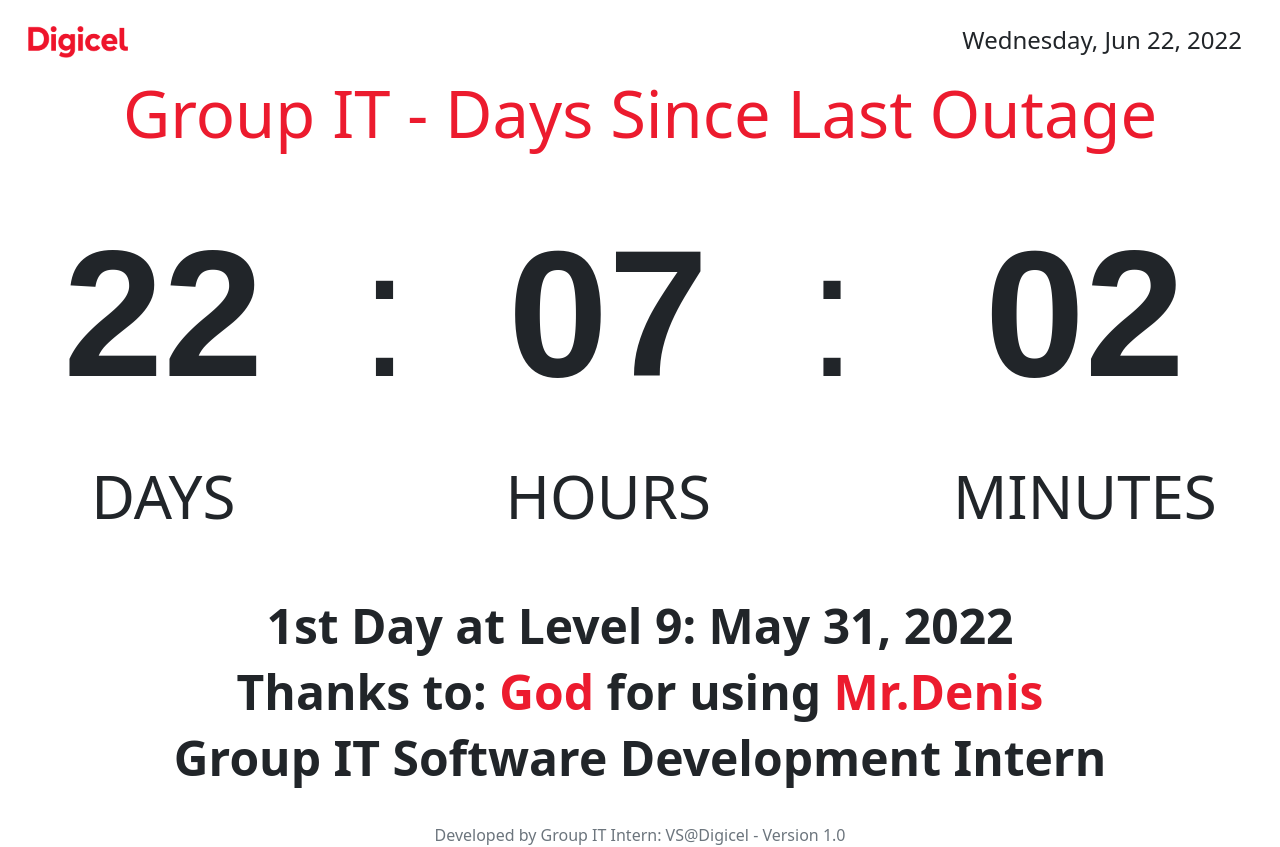
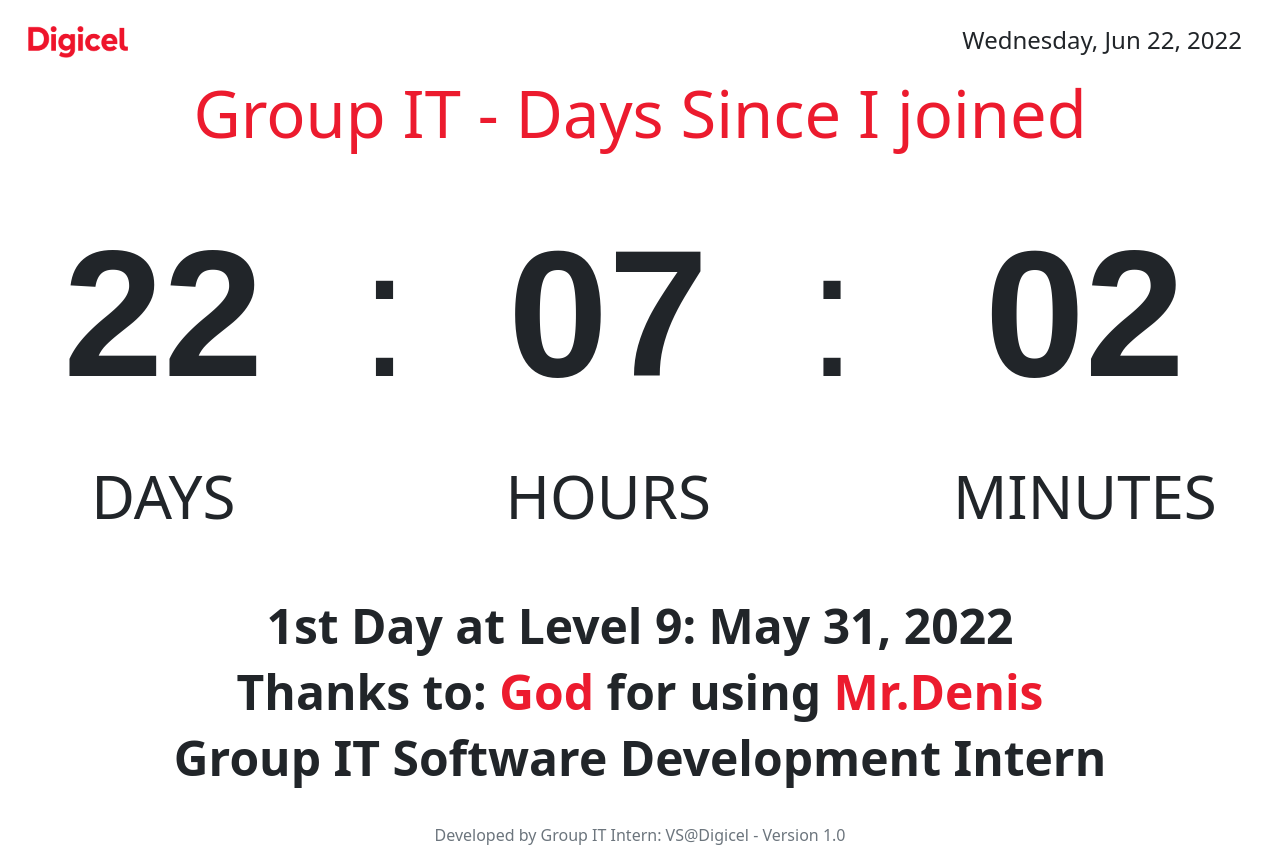
Before and after one commit to ShaviyaVictor/count_up, a plain HTML site: page index.html in a window 1280 px wide. Drawn offline with nearby package versions, Linux system fonts and the light colour scheme.

Commit message:
Change the title

```diff
--- a/index.html
+++ b/index.html
@@ -33,7 +33,7 @@
     <!-- start of section2 -->
     <div class="container section2 branded">
       <h1>
-        Group IT - Days Since Last Outage
+        Group IT - Days Since I joined
       </h1>
     </div>
     <!-- end of section2 -->
```
